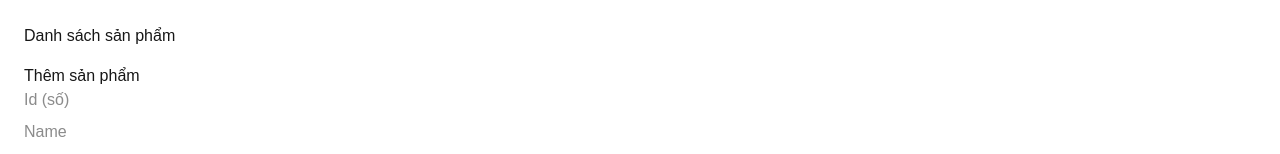
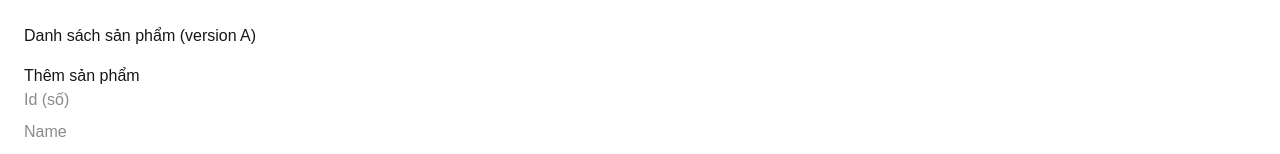
Before and after one commit to HienE27/product-management, a Next.js app: page /products in a window 1280 px wide. Shown: the top 154 px of the page. Built offline with nearby package versions, Linux system fonts and the light colour scheme.

Commit message:
A: đổi tiêu đề version A

```diff
--- a/src/app/products/page.tsx
+++ b/src/app/products/page.tsx
@@ -161,7 +161,8 @@ export default function ProductsPage() {
   return (
     <main style={{ padding: 24, fontFamily: 'sans-serif' }}>
       {/* Dòng này sẽ dùng tạo CONFLICT 1 */}
-      <h1>Danh sách sản phẩm</h1>
+      <h1>Danh sách sản phẩm (version A)</h1>
+
 
       <section style={{ marginTop: 16, marginBottom: 24 }}>
         <h2>{editingId === null ? 'Thêm sản phẩm' : `Sửa sản phẩm #${editingId}`}</h2>
```
